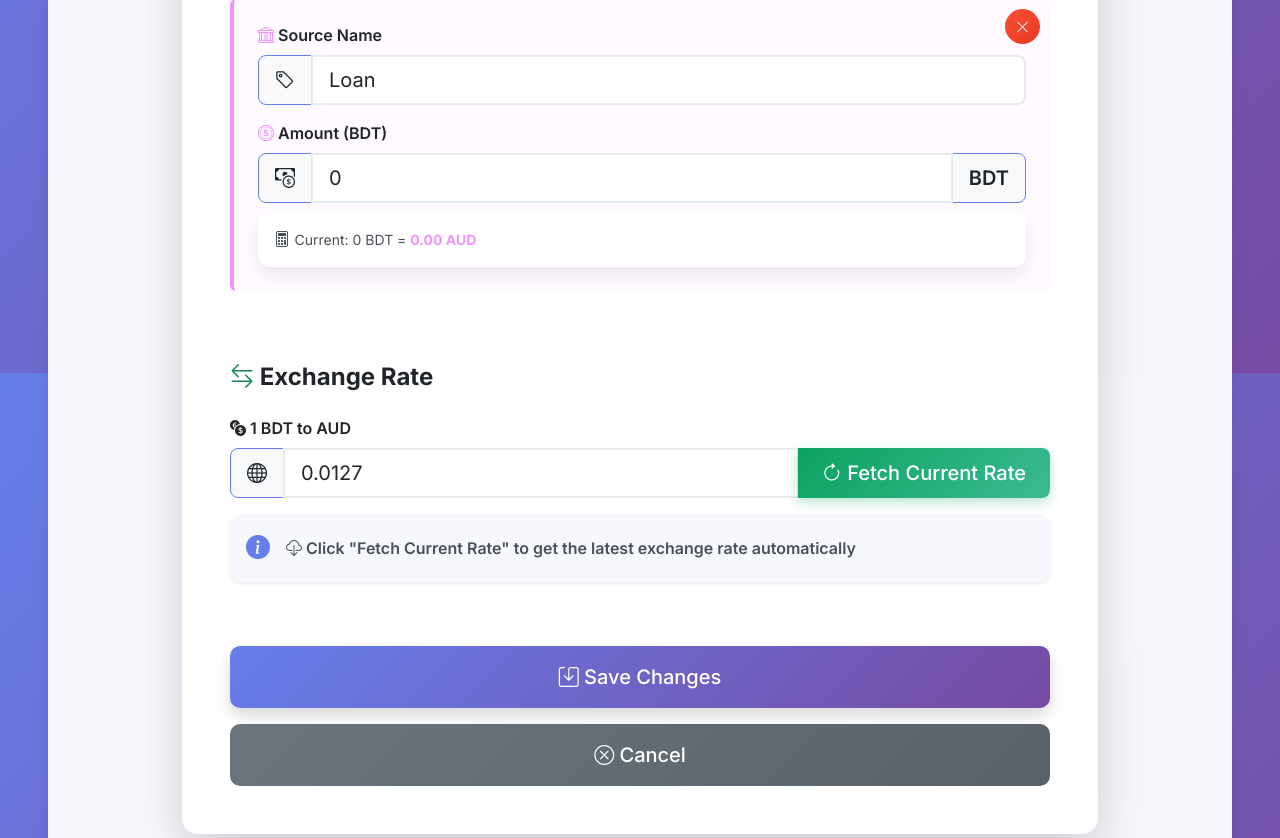
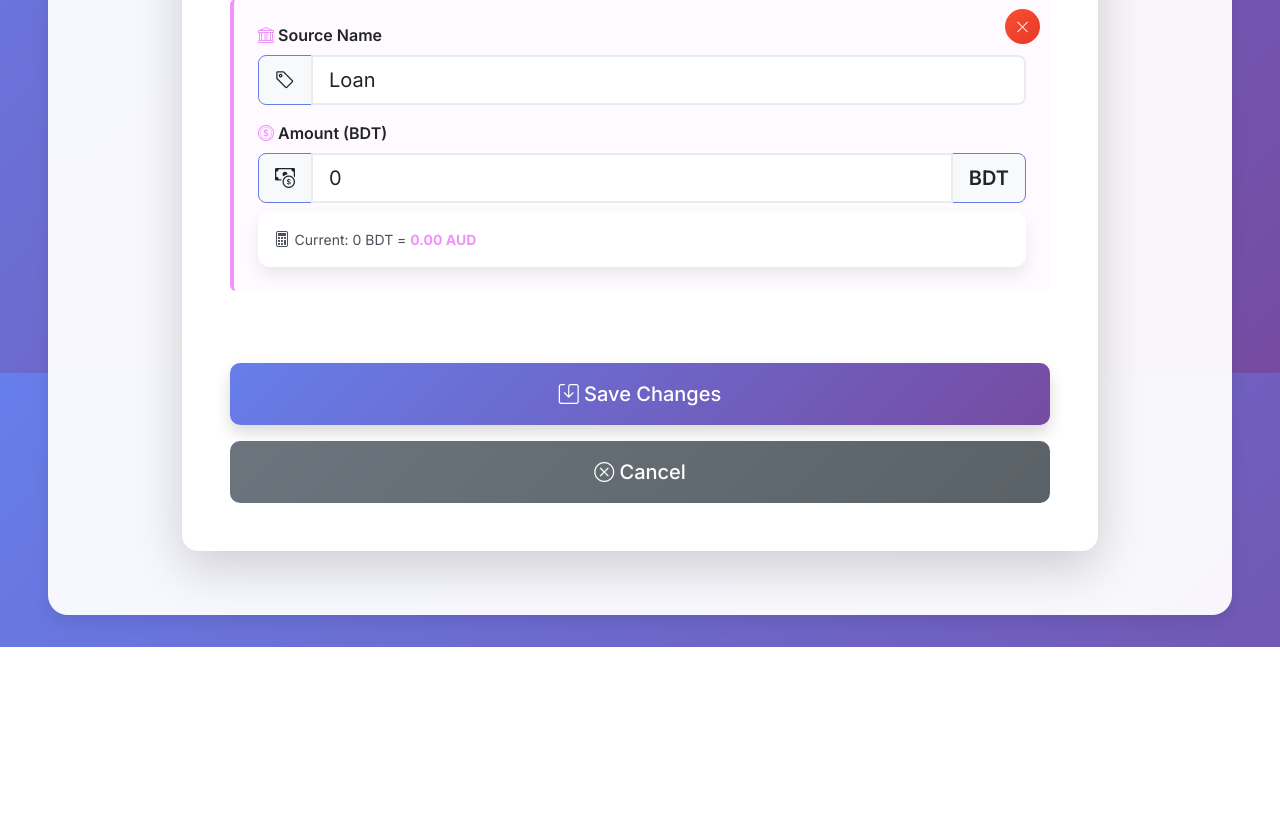
Before and after one commit to RD-Bhowmik/planning, a Flask app: page /edit_sources in a window 1280 px wide; the page is wider, and only the part inside the window is pictured. Shown: the part 1227-2065 px from the top of that part. After the commit the page ends 1874 px from the top of that part, so only its background shows below. Run offline with Flask 3, Linux system fonts and the light colour scheme; some libraries are stand-ins or nearby versions.

Commit message:
remove exchange rate section from edit sources page - only keep on main page

```diff
--- a/main.py
+++ b/main.py
@@ -404,14 +404,8 @@ def update_sources():
 
     print(f"New sources count: {len(financial_data['capital']['sources'])}")
 
-    # Update exchange rate
-    new_rate = float(request.form['bdt_to_aud_rate'])
-    financial_data['settings']['bdt_to_aud_rate'] = new_rate
-
-    # Update current_rate if target currency is AUD
-    target_currency = financial_data['settings'].get('target_currency', 'AUD')
-    if target_currency == 'AUD':
-        financial_data['settings']['current_rate'] = new_rate
+    # Note: Exchange rate is now managed only on the main sources page
+    # No longer updated from edit sources page
 
     save_user_financial_data(financial_data)
     print("Data saved successfully!")
--- a/templates/edit_sources.html
+++ b/templates/edit_sources.html
@@ -171,67 +171,6 @@ block content %}
             </div>
           </fieldset>
 
-          <fieldset class="mb-5">
-            <legend class="h4 fw-bold mb-4">
-              <i class="bi bi-arrow-left-right text-success"></i> Exchange Rate
-            </legend>
-            <div class="mb-3">
-              <label for="bdt_to_aud_rate" class="form-label fw-semibold">
-                <i class="bi bi-currency-exchange"></i> 1 BDT to AUD
-              </label>
-              <div class="input-group input-group-lg mb-3">
-                <span class="input-group-text bg-light">
-                  <i class="bi bi-globe"></i>
-                </span>
-                <input
-                  type="number"
-                  step="0.000001"
-                  class="form-control form-control-lg"
-                  id="bdt_to_aud_rate"
-                  name="bdt_to_aud_rate"
-                  value="{{ settings.bdt_to_aud_rate }}"
-                />
-                <button
-                  type="button"
-                  class="btn btn-success btn-lg px-4"
-                  id="fetchRateBtn"
-                  onclick="fetchExchangeRate()"
-                >
-                  <i class="bi bi-arrow-clockwise"></i> Fetch Current Rate
-                </button>
-              </div>
-
-              <div
-                class="alert alert-light border-0 shadow-sm mb-3"
-                style="background: rgba(102, 126, 234, 0.05)"
-              >
-                <div class="d-flex align-items-center">
-                  <i
-                    class="bi bi-info-circle-fill fs-4 me-3"
-                    style="color: #667eea"
-                  ></i>
-                  <div>
-                    <span id="rate-status" class="fw-semibold">
-                      {% if settings.get('exchange_rate_last_updated') %}
-                      <i class="bi bi-clock-history"></i> Last updated: {{
-                      settings.exchange_rate_last_updated[:19] }}
-                      <span class="badge bg-primary ms-2"
-                        >{{ settings.get('exchange_rate_source',
-                        'ExchangeRate-API') }}</span
-                      >
-                      {% else %}
-                      <i class="bi bi-cloud-download"></i> Click "Fetch Current
-                      Rate" to get the latest exchange rate automatically {%
-                      endif %}
-                    </span>
-                  </div>
-                </div>
-              </div>
-
-              <div id="rate-message" class="mt-3"></div>
-            </div>
-          </fieldset>
-
           <div class="d-grid gap-3 mt-5">
             <button type="submit" class="btn btn-primary btn-lg py-3 shadow">
               <i class="bi bi-save fs-5"></i> Save Changes
@@ -250,102 +189,6 @@ block content %}
 </div>
 
 <script>
-  async function fetchExchangeRate() {
-    const fetchBtn = document.getElementById("fetchRateBtn");
-    const rateInput = document.getElementById("bdt_to_aud_rate");
-    const rateStatus = document.getElementById("rate-status");
-    const messageDiv = document.getElementById("rate-message");
-
-    // Disable button and show loading with animation
-    fetchBtn.disabled = true;
-    fetchBtn.innerHTML =
-      '<span class="spinner-border spinner-border-sm me-2"></span> Fetching...';
-    messageDiv.innerHTML = "";
-
-    try {
-      const response = await fetch("/api/fetch_exchange_rate", {
-        method: "POST",
-        headers: {
-          "Content-Type": "application/json",
-        },
-      });
-
-      const data = await response.json();
-
-      if (data.success) {
-        // Update the input field with animation
-        rateInput.style.transform = "scale(1.05)";
-        rateInput.value = data.rate;
-        setTimeout(() => {
-          rateInput.style.transform = "scale(1)";
-        }, 300);
-
-        // Show success message with animation
-        messageDiv.innerHTML = `
-        <div class="alert alert-success alert-dismissible fade show shadow-sm" role="alert" style="animation: slideInUp 0.4s ease;">
-          <div class="d-flex align-items-center">
-            <i class="bi bi-check-circle-fill fs-3 me-3"></i>
-            <div>
-              <strong>Success!</strong> Exchange rate updated.
-              <div class="mt-1">
-                <span class="badge" style="background: linear-gradient(135deg, #0ba360 0%, #3cba92 100%); font-size: 1rem;">
-                  1 BDT = ${data.rate} AUD
-                </span>
-              </div>
-            </div>
-          </div>
-          <button type="button" class="btn-close" data-bs-dismiss="alert"></button>
-        </div>
-      `;
-
-        // Update status
-        rateStatus.innerHTML = `
-        <i class="bi bi-clock-history"></i> Last updated: ${
-          data.formatted_time
-        }
-        <span class="badge bg-primary ms-2">${
-          data.source || "ExchangeRate-API"
-        }</span>
-      `;
-      } else {
-        // Show error message
-        messageDiv.innerHTML = `
-        <div class="alert alert-danger alert-dismissible fade show shadow-sm" role="alert" style="animation: slideInUp 0.4s ease;">
-          <div class="d-flex align-items-center">
-            <i class="bi bi-exclamation-triangle-fill fs-3 me-3"></i>
-            <div>
-              <strong>Error!</strong> ${data.error}
-            </div>
-          </div>
-          <button type="button" class="btn-close" data-bs-dismiss="alert"></button>
-        </div>
-      `;
-      }
-    } catch (error) {
-      // Show network error
-      messageDiv.innerHTML = `
-      <div class="alert alert-danger alert-dismissible fade show shadow-sm" role="alert" style="animation: slideInUp 0.4s ease;">
-        <div class="d-flex align-items-center">
-          <i class="bi bi-wifi-off fs-3 me-3"></i>
-          <div>
-            <strong>Network Error!</strong> ${error.message}
-          </div>
-        </div>
-        <button type="button" class="btn-close" data-bs-dismiss="alert"></button>
-      </div>
-    `;
-    } finally {
-      // Re-enable button
-      fetchBtn.disabled = false;
-      fetchBtn.innerHTML =
-        '<i class="bi bi-arrow-clockwise"></i> Fetch Current Rate';
-    }
-  }
-
-  // Add smooth transition to rate input
-  document.getElementById("bdt_to_aud_rate").style.transition =
-    "transform 0.3s ease";
-
   // Dynamic source management
   const colors = [
     "#667eea",
```
